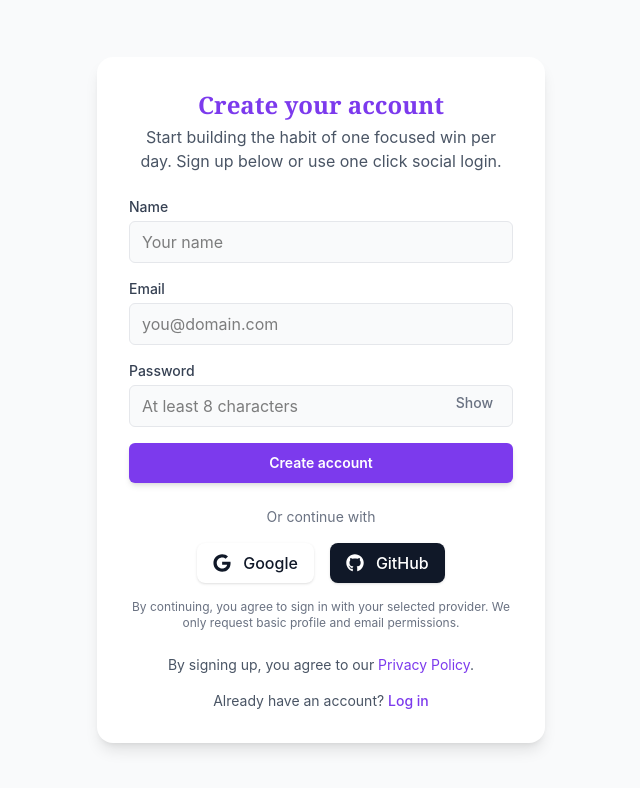
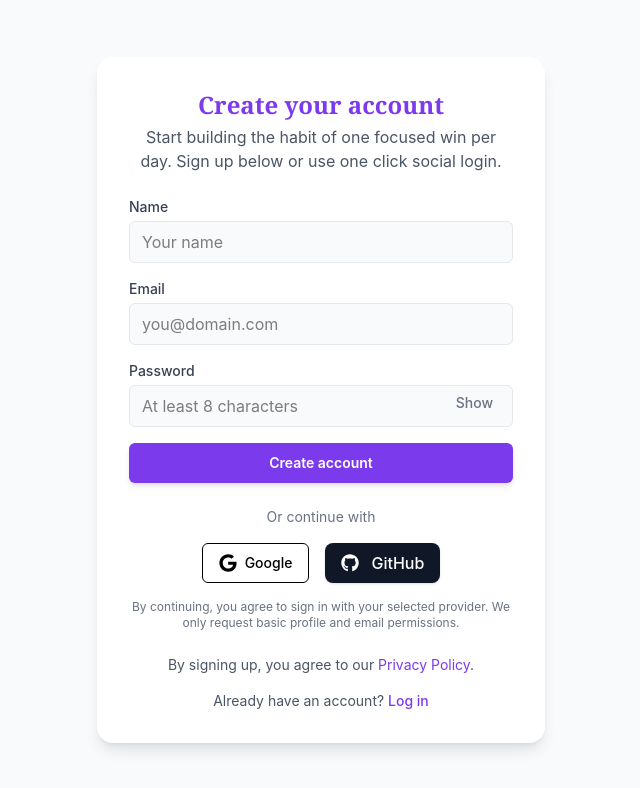
Before and after one commit to Gojer16/Elevare, a Next.js app in the folder client/: page /register in a window 1280 px wide. Shown: the top 788 px of the page, without its empty margins (319-959 px from the left). Built offline with nearby package versions, Linux system fonts and the light colour scheme; no server answers.

Commit message:
Chaging colors

```diff
--- a/client/app/components/ArchiveList.tsx
+++ b/client/app/components/ArchiveList.tsx
@@ -45,7 +45,7 @@ const ArchiveList: React.FC<ArchiveListProps> = ({ tasks }) => {
       initial="hidden"
       animate="visible"
     >
-      <h2 className="text-2xl font-bold mb-4 text-center text-gray-700">Archive</h2>
+      <h2 className="text-2xl font-bold mb-4 text-center text-primary">Archive</h2>
       <div className="space-y-3">
         {tasks.map((task) => (
           <motion.div
@@ -58,7 +58,7 @@ const ArchiveList: React.FC<ArchiveListProps> = ({ tasks }) => {
                 <p className="font-semibold text-gray-700">{task.title}</p>
                 <p className="text-sm text-gray-500">{task.date}</p>
               </div>
-              <span className={`font-bold text-xs px-2 py-1 rounded-full ${task.completed ? 'bg-green-100 text-green-700' : 'bg-red-100 text-red-700'}`}>
+              <span className={`font-bold text-xs px-2 py-1 rounded-full ${task.completed ? 'bg-secondary text-white' : 'bg-red-100 text-red-700'}`}>
                 {task.completed ? "COMPLETED" : "RESET"}
               </span>
             </div>
--- a/client/app/components/ReflectionModal.tsx
+++ b/client/app/components/ReflectionModal.tsx
@@ -1,6 +1,7 @@
 "use client";
+import { Button } from "./ui/Button";
+import { useState } from "react";
 import { motion } from "framer-motion";
-import { useState } from "react";
 
 interface ReflectionModalProps {
   isOpen: boolean;
@@ -34,26 +35,20 @@ const ReflectionModal: React.FC<ReflectionModalProps> = ({ isOpen, onClose, onSa
         className="bg-white rounded-lg p-6 md:p-8 w-full max-w-md shadow-2xl border border-gray-200"
         onClick={(e) => e.stopPropagation()} // Prevent closing when clicking inside
       >
-        <h2 className="text-2xl font-bold text-gray-800 mb-2">Add a Reflection</h2>
+        <h2 className="text-2xl font-bold text-primary mb-2">Add a Reflection</h2>
         <p className="text-gray-500 mb-6">How did it go? What did you learn?</p>
         <textarea
           value={reflection}
           onChange={(e) => setReflection(e.target.value)}
-          className="w-full p-3 bg-gray-50 border border-gray-200 rounded-md focus:outline-none focus:ring-2 focus:ring-primary-accent transition-colors"
+          className="w-full p-3 bg-gray-50 border border-gray-200 rounded-md focus:outline-none focus:ring-2 focus:ring-primary transition-colors"
           rows={5}
           placeholder="Your thoughts..."
         ></textarea>
         <div className="flex justify-end gap-4 mt-6">
-          <button
-            onClick={onClose}
-            className="bg-gray-200 hover:bg-gray-300 text-gray-700 font-bold py-2 px-4 rounded-lg transition-colors"
-          >
-            Skip
-          </button>
-          <button
+          <Button variant="ghost" onClick={onClose}>Skip</Button>
+          <Button
             onClick={handleSave}
             disabled={isSaving}
-            className="bg-primary-accent hover:bg-blue-600 text-white font-bold py-2 px-4 rounded-lg transition-colors shadow-sm hover:shadow-md flex items-center justify-center"
           >
             {isSaving && (
               <svg
@@ -78,7 +73,7 @@ const ReflectionModal: React.FC<ReflectionModalProps> = ({ isOpen, onClose, onSa
               </svg>
             )}
             {isSaving ? "Saving..." : "Save Reflection"}
-          </button>
+          </Button>
         </div>
       </motion.div>
     </motion.div>
--- a/client/app/components/SocialLogin.tsx
+++ b/client/app/components/SocialLogin.tsx
@@ -2,6 +2,7 @@
 import { useState } from "react";
 import { FaGoogle, FaGithub } from "react-icons/fa";
 import { useAuth } from "../../contexts/AuthContext";
+import { Button } from "./ui/Button";
 
 export default function SocialLogin() {
   const { signIn } = useAuth();
@@ -26,21 +27,17 @@ export default function SocialLogin() {
       <p className="text-center text-sm text-gray-500 mb-4">Or continue with</p>
 
       <div className="flex justify-center gap-4">
-        <button
+        <Button
           aria-label="Sign in with Google"
+          variant="outline"
           onClick={() => handleSignIn("google")}
           disabled={!!loadingProvider}
-          className={`flex items-center gap-3 px-4 py-2 rounded-lg transition ${
-            loadingProvider === "google"
-              ? "bg-gray-200 text-gray-700 cursor-wait"
-              : "bg-white text-gray-900 shadow hover:bg-gray-100"
-          }`}
         >
           <FaGoogle size={18} />
-          <span className="font-medium">
+          <span className="font-medium ml-2">
             {loadingProvider === "google" ? "Signing in…" : "Google"}
           </span>
-        </button>
+        </Button>
 
         <button
           aria-label="Sign in with GitHub"
```
